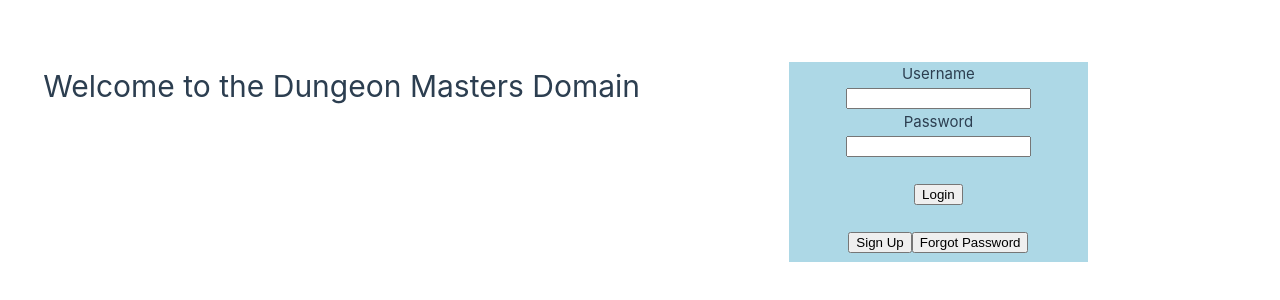
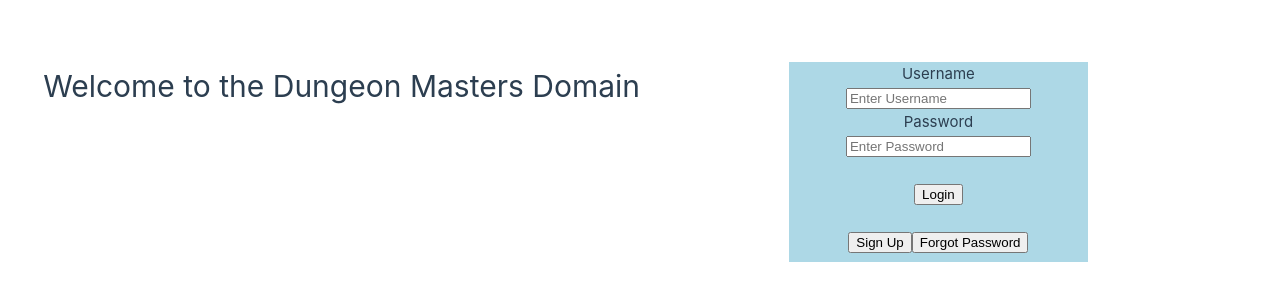
Before and after one commit to D-DWebsiteCapstone/The-Dungeon-Master-Domain, a Vue app in the folder Dnd Campaign Manager/: page / in a window 1280 px wide. Shown: the part 238-538 px from the top of the page. Built offline with nearby package versions, Linux system fonts and the light colour scheme.

Commit message:
Adjusted Login to have placeholder text in input boxes

```diff
--- a/Dnd Campaign Manager/src/App.vue
+++ b/Dnd Campaign Manager/src/App.vue
@@ -6,10 +6,10 @@
     <h1>Welcome to the Dungeon Masters Domain</h1>
     <div class="box1">
       <p>Username</p>
-      <input type="text" id="username" name="username">
+      <input type="text" placeholder="Enter Username" id="username" name="username">
       <br>
       <p>Password</p>
-      <input type="password" id="password" name="password">
+      <input type="password" placeholder="Enter Password" id="password" name="password">
       <br>
       <br>
       <input type="submit" value="Login">
@@ -27,7 +27,7 @@
         <br>
         <input type="text" placeholder="Enter Username" name="uname">
         <br><br>
-        <input type="text" placeholder="Enter Password" name="uname">
+        <input type="text" placeholder="Enter Password" name="pword">
         <br>
         <br>
         <button type="button" onclick="document.getElementById('id01').style.display='none'">Cancel</button>
```
